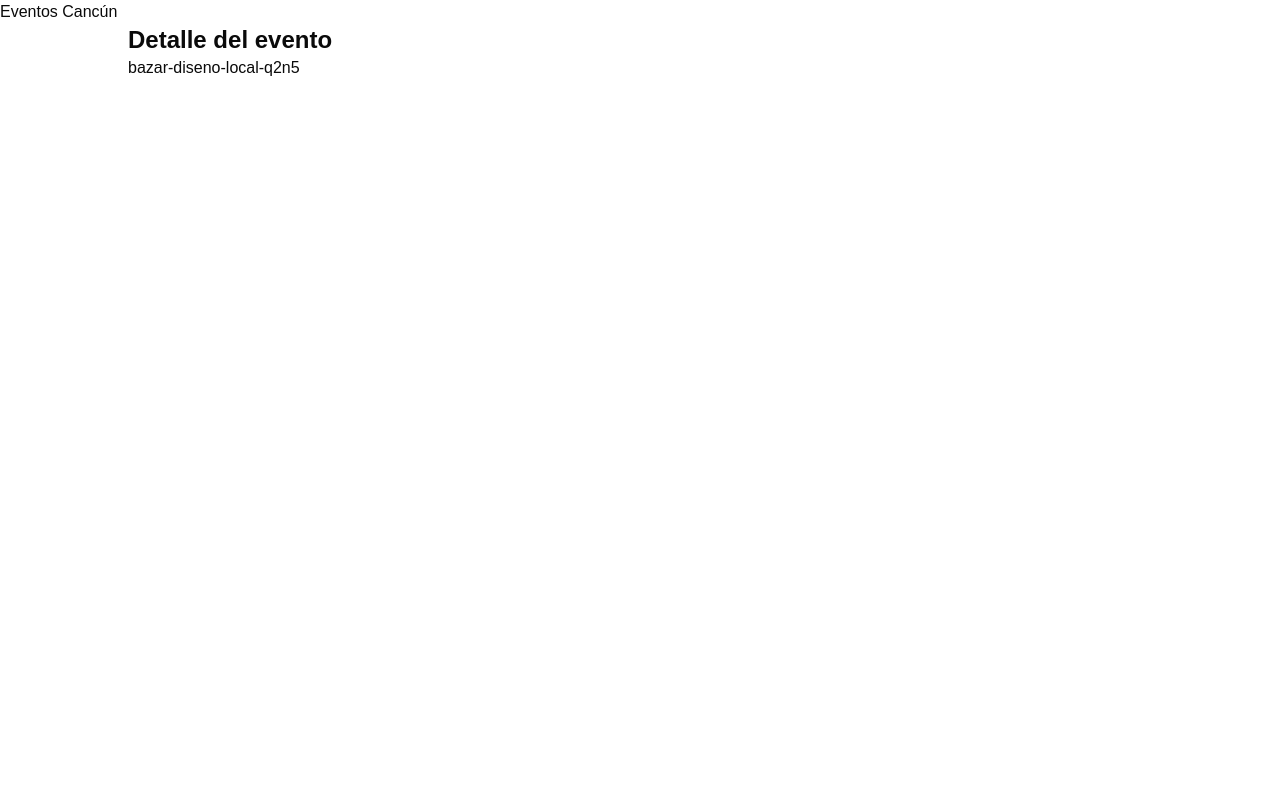
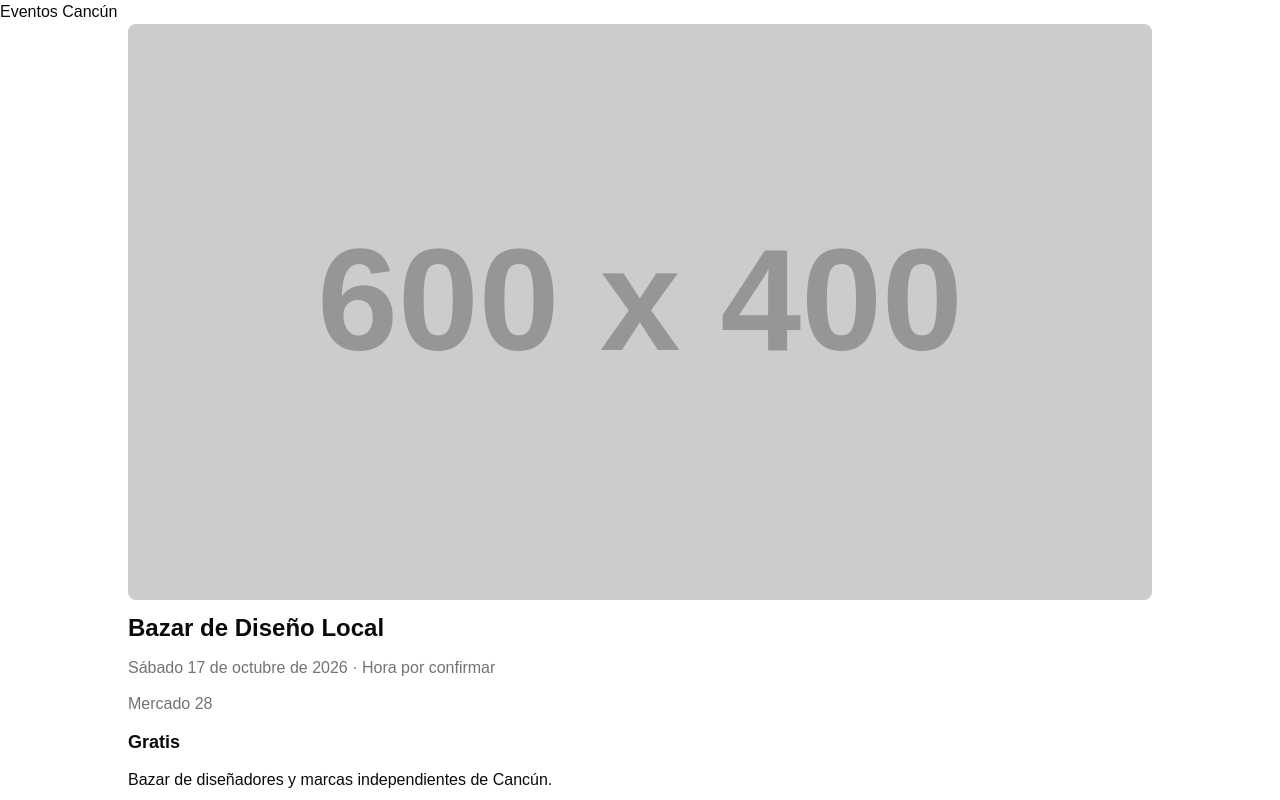
Before and after one commit to mauriciodeleonm/eventos-cancun, a React (Vite) app: page /eventos/bazar-diseno-local-q2n5 in a window 1280 px wide. Built offline with nearby package versions, Linux system fonts and the light colour scheme.

Commit message:
feat: add real event data to the detail page

```diff
--- a/src/features/events/data/mock-events.json
+++ b/src/features/events/data/mock-events.json
@@ -101,7 +101,7 @@
     "name": "Festival de Cine Independiente",
     "startDate": "2026-11-06T18:00",
     "venueName": "Cinépolis La Isla",
-    "mapsUrl": "https://www.google.com/maps/search/?api=1&query=Cinepolis%20La%20Isla%2C%20Canc%C3%BAn",
+    "mapsUrl": "https://www.google.com/maps/search/?api=1&query=Cin%C3%A9polis%20La%20Isla%2C%20Canc%C3%BAn",
     "price": null,
     "description": "Muestra de cine independiente mexicano y latinoamericano.",
     "officialUrl": "https://example.com/festival-cine",
--- a/src/features/events/utils/groupByDay.ts
+++ b/src/features/events/utils/groupByDay.ts
@@ -3,6 +3,7 @@ import { es } from 'date-fns/locale';
 import type { Event } from '@/features/events/schema';
 import { getComputedStatus } from '@/features/events/utils/getComputedStatus';
 import { hasExplicitTime, nowInCancun, parseCancunDate } from '@/lib/timezone';
+import { capitalize } from '@/lib/utils';
 
 export interface EventDayGroup {
   key: string;
@@ -12,10 +13,6 @@ export interface EventDayGroup {
 
 function dayKey(date: Date): string {
   return format(date, 'yyyy-MM-dd');
-}
-
-function capitalize(text: string): string {
-  return text.charAt(0).toUpperCase() + text.slice(1);
 }
 
 function dayLabel(date: Date, now: Date): string {
--- a/src/lib/utils.ts
+++ b/src/lib/utils.ts
@@ -1 +1,5 @@
 export { cn } from 'cn';
+
+export function capitalize(text: string): string {
+  return text.charAt(0).toUpperCase() + text.slice(1);
+}
--- a/src/pages/EventDetailPage.tsx
+++ b/src/pages/EventDetailPage.tsx
@@ -1,12 +1,112 @@
-import { useParams } from 'react-router';
+import { format } from 'date-fns';
+import { es } from 'date-fns/locale';
+import { Link, useParams } from 'react-router';
+import { EventStatusBadge } from '@/features/events/components/EventStatusBadge';
+import { CATEGORY_FALLBACK_IMAGE } from '@/features/events/constants';
+import { useEvent } from '@/features/events/hooks/useEvent';
+import type { Event } from '@/features/events/schema';
+import { buildMapsUrl } from '@/features/events/utils/buildMapsUrl';
+import { getComputedStatus } from '@/features/events/utils/getComputedStatus';
+import { hasExplicitTime, parseCancunDate } from '@/lib/timezone';
+import { capitalize, cn } from '@/lib/utils';
+
+function formatDateTime(dateString: string): string {
+  const date = parseCancunDate(dateString);
+  const datePart = capitalize(format(date, "EEEE d 'de' MMMM 'de' yyyy", { locale: es }));
+
+  if (!hasExplicitTime(dateString)) {
+    return `${datePart} · Hora por confirmar`;
+  }
+
+  return `${datePart} · ${format(date, 'HH:mm')}`;
+}
+
+function formatPriceLabel(price: number): string {
+  return `$${new Intl.NumberFormat('es-MX').format(price)} MXN`;
+}
+
+function PriceInfo({ event }: { event: Pick<Event, 'price' | 'priceNote' | 'officialUrl'> }) {
+  if (event.price === 0) {
+    return <p className="text-lg font-semibold">Gratis</p>;
+  }
+
+  if (event.price === null) {
+    return event.officialUrl ? (
+      <a
+        href={event.officialUrl}
+        target="_blank"
+        rel="noreferrer"
+        className="text-lg font-semibold hover:underline"
+      >
+        Consultar costo
+      </a>
+    ) : (
+      <p className="text-lg font-semibold">Consultar costo</p>
+    );
+  }
+
+  return (
+    <div>
+      <p className="text-lg font-semibold">{formatPriceLabel(event.price)}</p>
+      {event.priceNote && <p className="text-sm text-muted-foreground">{event.priceNote}</p>}
+    </div>
+  );
+}
 
 export function EventDetailPage() {
-  const { id } = useParams();
+  const { id = '' } = useParams();
+  const { data: event, isPending, isError } = useEvent(id);
+
+  if (isPending) {
+    return <p>Cargando evento…</p>;
+  }
+
+  if (isError) {
+    return <p>Ocurrió un error al cargar el evento.</p>;
+  }
+
+  if (!event) {
+    return (
+      <>
+        <h1 className="text-2xl font-bold">Evento no encontrado</h1>
+        <Link to="/" className="hover:underline">
+          Volver al listado
+        </Link>
+      </>
+    );
+  }
+
+  const isFinished = getComputedStatus(event) === 'finalizado';
 
   return (
-    <>
-      <h1 className="text-2xl font-bold">Detalle del evento</h1>
-      <p>{id}</p>
-    </>
+    <article className="flex flex-col gap-3">
+      <img
+        src={event.imageUrl ?? CATEGORY_FALLBACK_IMAGE[event.category]}
+        alt={event.name}
+        className="aspect-video w-full rounded-md object-cover"
+      />
+      <div className="flex items-start justify-between gap-2">
+        <h1 className={cn('text-2xl font-bold', event.status === 'cancelado' && 'line-through')}>
+          {event.name}
+        </h1>
+        <EventStatusBadge status={event.status} />
+      </div>
+      {isFinished && (
+        <p className="rounded-md bg-muted px-3 py-2 text-sm text-muted-foreground">
+          Este evento ya terminó.
+        </p>
+      )}
+      <p className="text-muted-foreground">{formatDateTime(event.startDate)}</p>
+      <a
+        href={buildMapsUrl(event)}
+        target="_blank"
+        rel="noreferrer"
+        className="text-muted-foreground hover:underline"
+      >
+        {event.venueName}
+      </a>
+      <PriceInfo event={event} />
+      <p>{event.description}</p>
+    </article>
   );
 }
```
Also changed, not shown: 2 other files (tests, documents, lock files or other folders).
